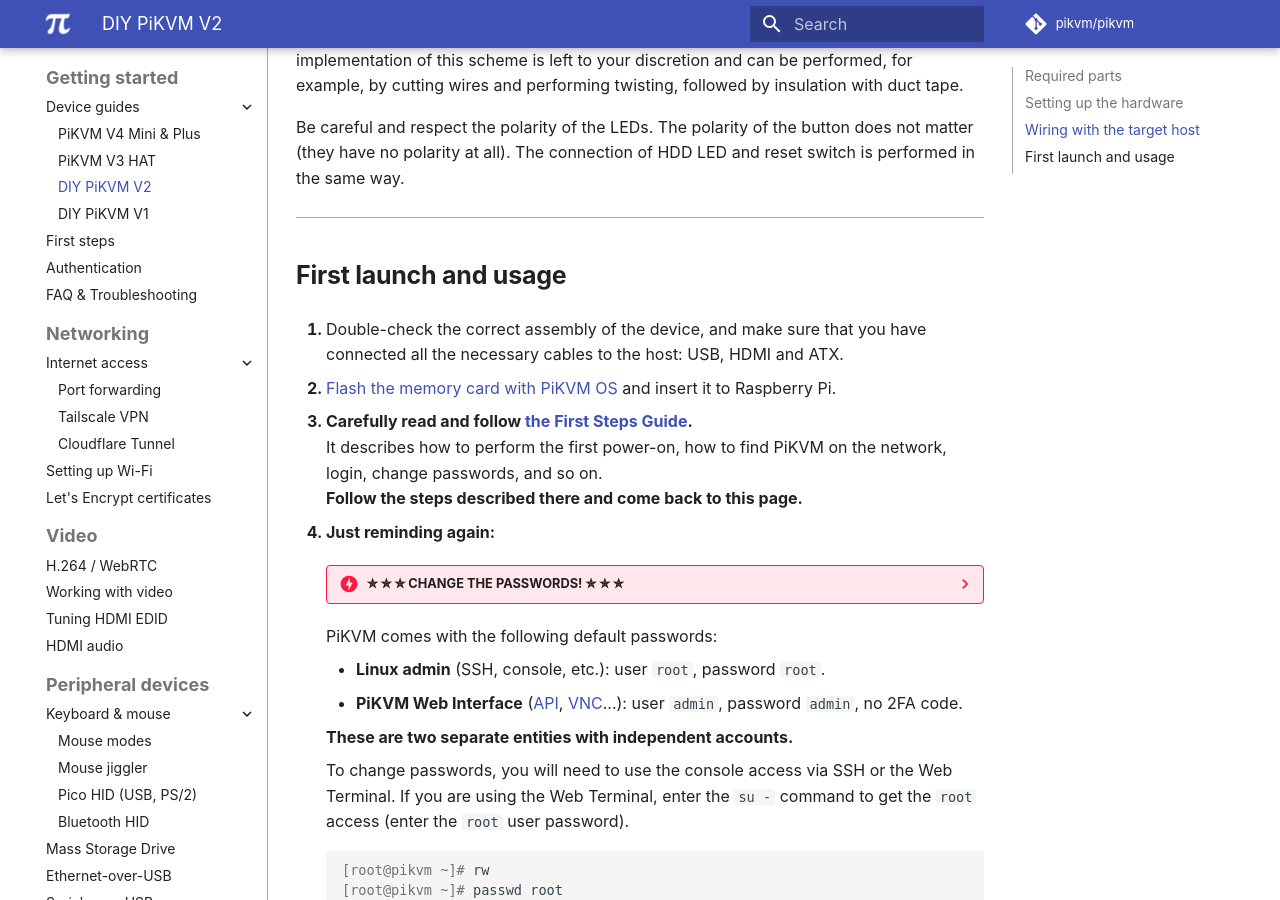
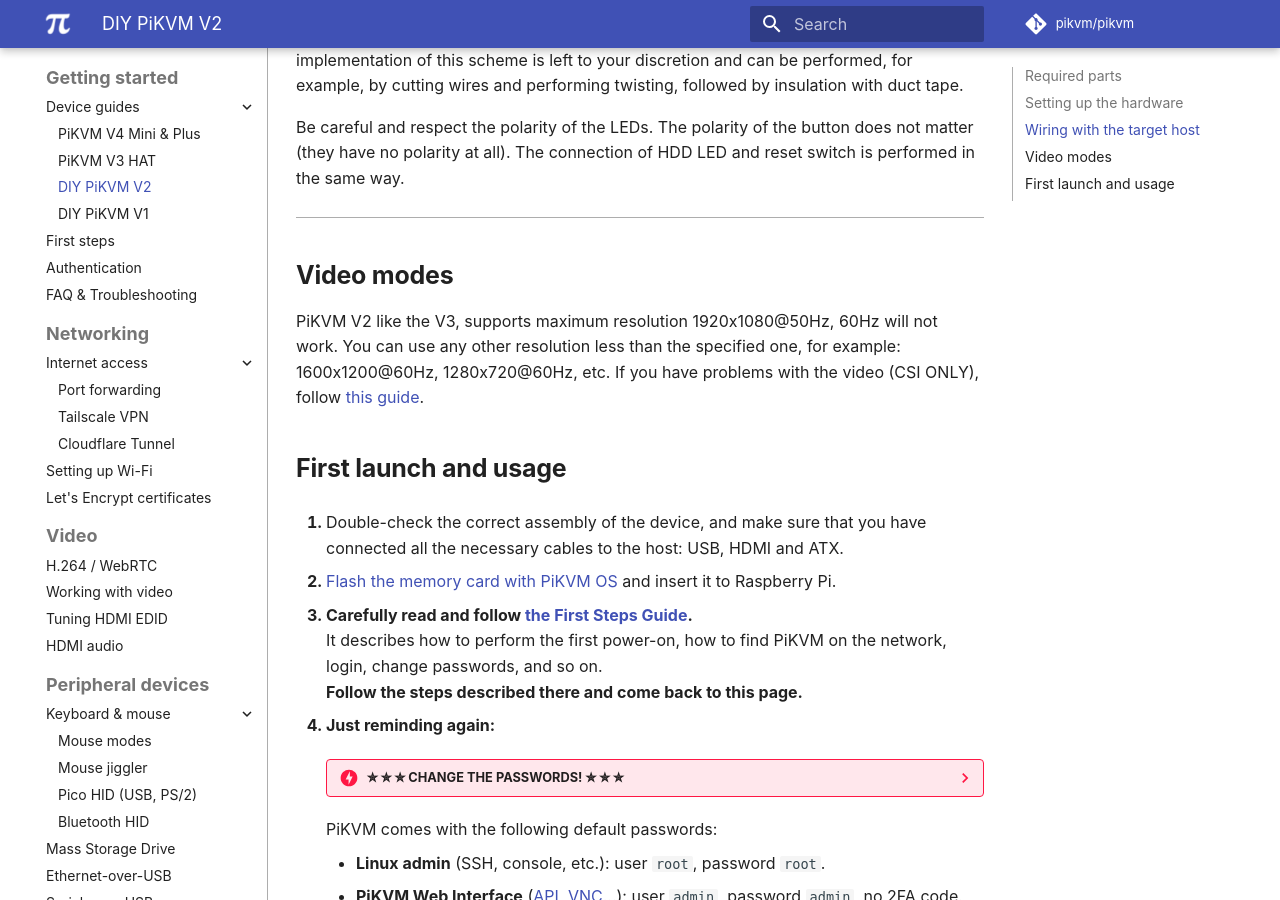
Before and after one commit to pikvm/pikvm, an MkDocs documentation site: the page built from docs/v2.md, in a window 1280 px wide and 900 px high, scrolled down 5304 px. Built offline with MkDocs 1.6.1 and Material for MkDocs 9.7.7, drawn with Linux system fonts in a browser that asks for light colours; some web fonts are replaced; comment, search, counter and statistics services are not loaded.

Commit message:
Update v2.md (#1281)
Added resolution limitation

```diff
--- a/docs/v2.md
+++ b/docs/v2.md
@@ -155,6 +155,10 @@
 
 
 -----
+## Video modes
+
+PiKVM V2 like the V3, supports maximum resolution 1920x1080@50Hz, 60Hz will not work. You can use any other resolution less than the specified one, for example: 1600x1200@60Hz, 1280x720@60Hz, etc. If you have problems with the video (CSI ONLY), follow [this guide](edid.md).
+
 ## First launch and usage
 
 {!_diy_first_launch.md!}
```
